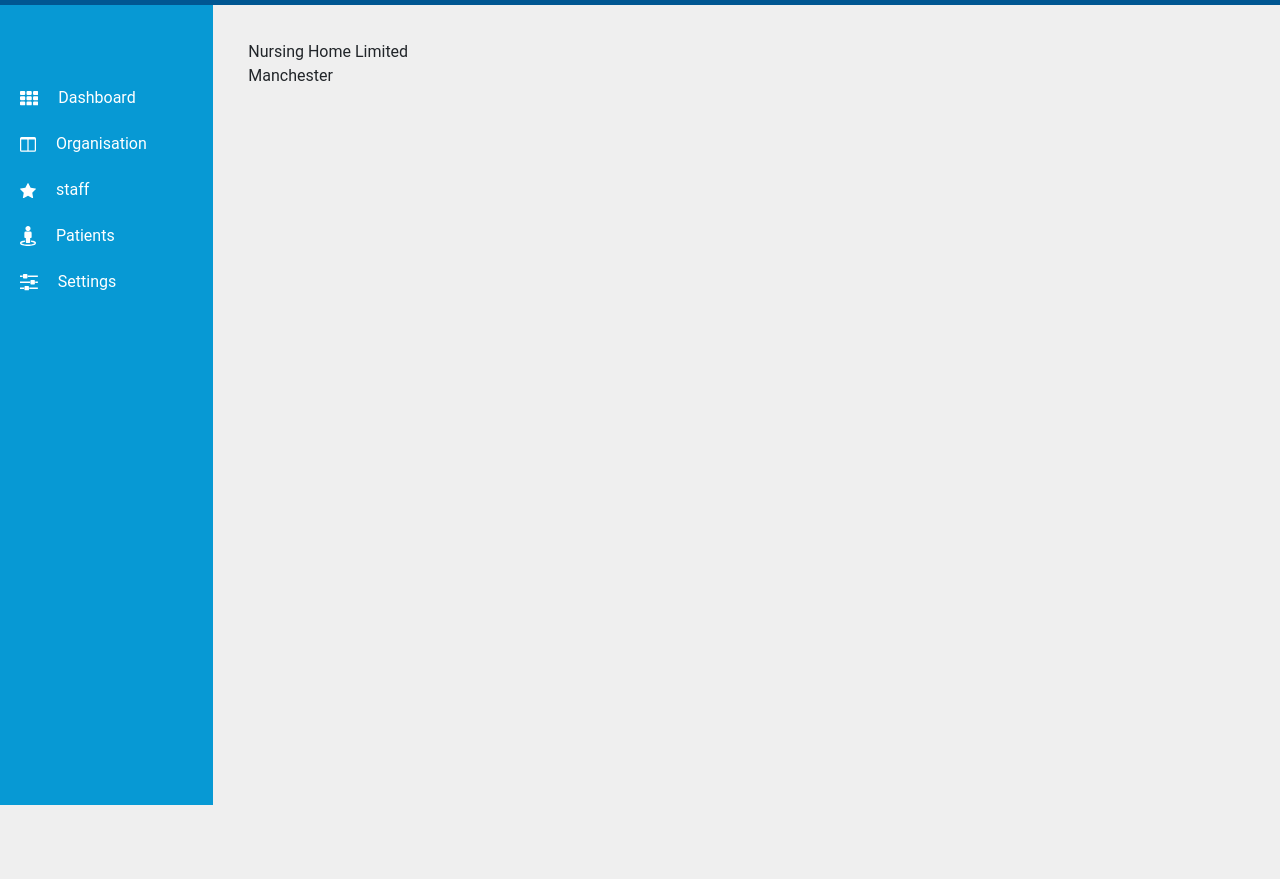
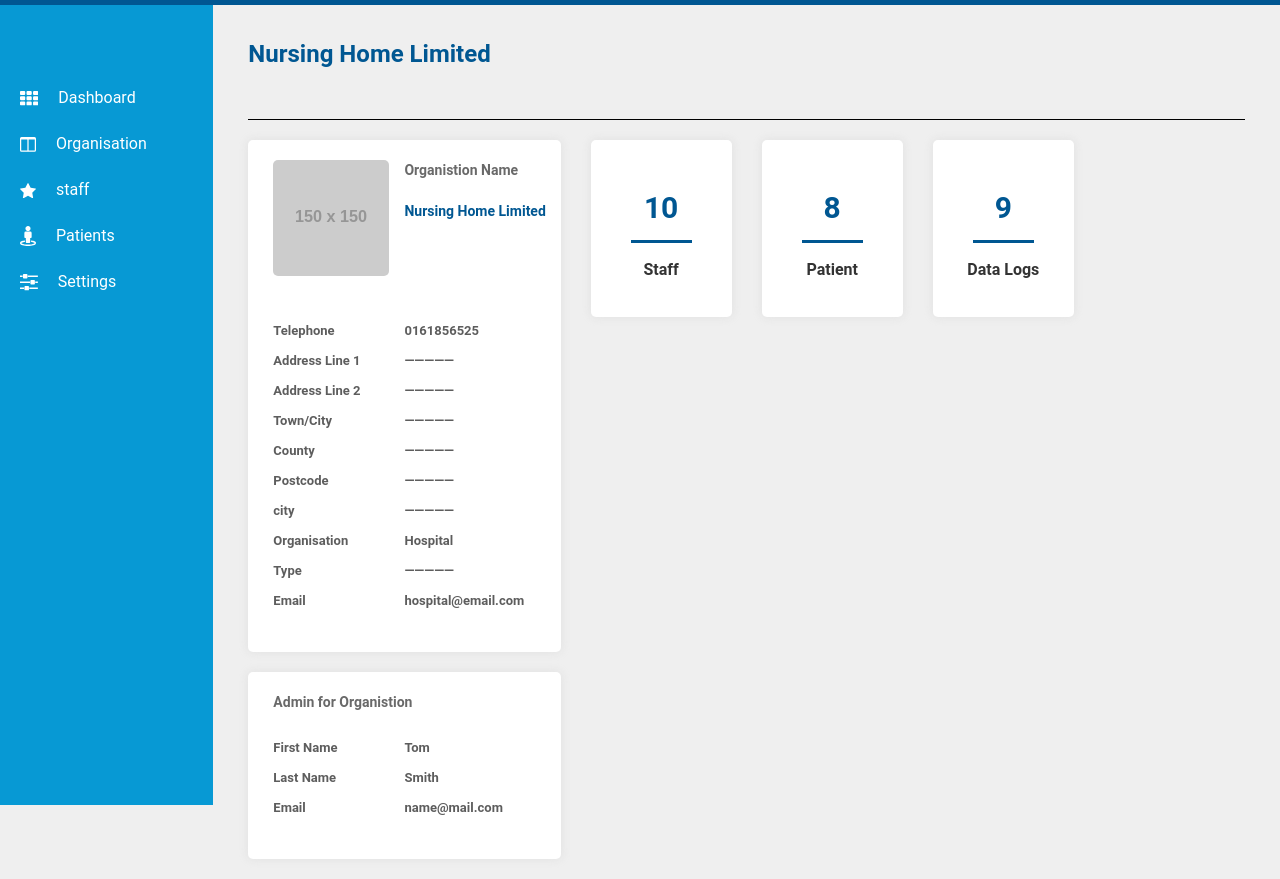
Before and after one commit to hafeznia/Viscgo, a React app in the folder client/: page /Organisation/1 in a window 1280 px wide. Shown: the part 53-932 px from the top of the page. Before the commit the page ends 858 px from the top, so only its background shows below. Built offline with nearby package versions, Linux system fonts and the light colour scheme; placeholder pictures from the web are drawn by us.

Commit message:
Organisation Detail and fix some errors

```diff
--- a/client/src/api/db.json
+++ b/client/src/api/db.json
@@ -20,6 +20,24 @@
             "id": "5"
         }
     ],
+
+    "OrganisationsCard": [{
+            "title": "Staff",
+            "number": "10",
+            "id": "2"
+        },
+        {
+            "title": "Patient",
+            "number": "8",
+            "id": "3"
+        },
+        {
+            "title": "Data Logs",
+            "number": "9",
+            "id": "5"
+        }
+    ],
+
     "Organisations": [{
             "id": "1",
             "Date": "12/08/98",
@@ -27,8 +45,25 @@
             "Telephone": "0161856525",
             "Location": "Manchester",
             "Status": "Pending",
-            "onSale": true,
-            "View": "View"
+            "image": "https://dummyimage.com/150x150/red",
+            "View": "View",
+            "Detail": [{
+                "Telephone" :"0161856525",
+                "Address Line 1" : "",
+                "Address Line 2" : "",
+                "Town/City" : "",
+                "County" : "",
+                "Postcode" : "",
+                "city" : "",
+                "Organisation" : "Hospital",
+                "Type" : "",
+                "Email" : "hospital@email.com"
+            }],
+            "Admin": [{
+                "First Name": "Tom",
+                "Last Name": "Smith",
+                "Email": "name@mail.com"
+            }]
         },
         {
             "id": "2",
@@ -37,7 +72,25 @@
             "Telephone": "0161856525",
             "Location": "Auckland",
             "Status": "Pending",
-            "View": "View"
+            "image": "https://dummyimage.com/150x150/red",
+            "View": "View",
+            "Detail": [{
+                "Telephone" :"0161856525",
+                "Address Line 1" : "",
+                "Address Line 2" : "",
+                "Town/City" : "",
+                "County" : "",
+                "Postcode" : "",
+                "city" : "",
+                "Organisation" : "Hospital",
+                "Type" : "",
+                "Email" : "hospital@email.com"
+            }],
+            "Admin": [{
+                "First Name": "Tom",
+                "Last Name": "Smith",
+                "Email": "name@mail.com"
+            }]
         },
         {
             "id": "3",
@@ -46,7 +99,25 @@
             "Telephone": "0161856525",
             "Location": "Berlin",
             "Status": "Pending",
-            "View": "View"
+            "image": "https://dummyimage.com/150x150/black",
+            "View": "View",
+            "Detail": [{
+                "Telephone" :"0161856525",
+                "Address Line 1" : "",
+                "Address Line 2" : "",
+                "Town/City" : "",
+                "County" : "",
+                "Postcode" : "",
+                "city" : "",
+                "Organisation" : "Hospital",
+                "Type" : "",
+                "Email" : "hospital@email.com"
+            }],
+            "Admin": [{
+                "First Name": "Tom",
+                "Last Name": "Smith",
+                "Email": "name@mail.com"
+            }]
         },
         {
             "id": "4",
@@ -55,8 +126,25 @@
             "Telephone": "0161856525",
             "Location": "Manchester",
             "Status": "Pending",
-            "onSale": true,
-            "View": "View"
+            "image": "https://dummyimage.com/150x150/black",
+            "View": "View",
+            "Detail": [{
+                "Telephone" :"0161856525",
+                "Address Line 1" : "",
+                "Address Line 2" : "",
+                "Town/City" : "",
+                "County" : "",
+                "Postcode" : "",
+                "city" : "",
+                "Organisation" : "Hospital",
+                "Type" : "",
+                "Email" : "hospital@email.com"
+            }],
+            "Admin": [{
+                "First Name": "Tom",
+                "Last Name": "Smith",
+                "Email": "name@mail.com"
+            }]
         },
         {
             "id": "5",
@@ -65,7 +153,25 @@
             "Telephone": "0161856525",
             "Location": "Auckland",
             "Status": "Pending",
-            "View": "View"
+            "image": "https://dummyimage.com/150x150/red",
+            "View": "View",
+            "Detail": [{
+                "Telephone" :"0161856525",
+                "Address Line 1" : "",
+                "Address Line 2" : "",
+                "Town/City" : "",
+                "County" : "",
+                "Postcode" : "",
+                "city" : "",
+                "Organisation" : "Hospital",
+                "Type" : "",
+                "Email" : "hospital@email.com"
+            }],
+            "Admin": [{
+                "First Name": "Tom",
+                "Last Name": "Smith",
+                "Email": "name@mail.com"
+            }]
         },
         {
             "id": "6",
@@ -74,63 +180,25 @@
             "Telephone": "0161856525",
             "Location": "Berlin",
             "Status": "Pending",
-            "View": "View"
-        },
-        {
-            "id": "7",
-            "Date": "12/08/98",
-            "Name": "Nursing Home Limited",
-            "Telephone": "0161856525",
-            "Location": "Manchester",
-            "Status": "Pending",
-            "onSale": true,
-            "View": "View"
-        },
-        {
-            "id": "8",
-            "Date": "12/08/98",
-            "Name": "Nursing Home Limited",
-            "Telephone": "0161856525",
-            "Location": "Auckland",
-            "Status": "Pending",
-            "View": "View"
-        },
-        {
-            "id": "9",
-            "Date": "12/08/98",
-            "Name": "Nursing Home Limited",
-            "Telephone": "0161856525",
-            "Location": "Berlin",
-            "Status": "Pending",
-            "View": "View"
-        },
-        {
-            "id": "10",
-            "Date": "12/08/98",
-            "Name": "Nursing Home Limited",
-            "Telephone": "0161856525",
-            "Location": "Manchester",
-            "Status": "Pending",
-            "onSale": true,
-            "View": "View"
-        },
-        {
-            "id": "11",
-            "Date": "12/08/98",
-            "Name": "Nursing Home Limited",
-            "Telephone": "0161856525",
-            "Location": "Auckland",
-            "Status": "Pending",
-            "View": "View"
-        },
-        {
-            "id": "12",
-            "Date": "12/08/98",
-            "Name": "Nursing Home Limited",
-            "Telephone": "0161856525",
-            "Location": "Berlin",
-            "Status": "Pending",
-            "View": "View"
+            "View": "View",
+            "image": "https://dummyimage.com/150x150/red",
+            "Detail": [{
+                "Telephone" :"0161856525",
+                "Address Line 1" : "",
+                "Address Line 2" : "",
+                "Town/City" : "",
+                "County" : "",
+                "Postcode" : "",
+                "city" : "",
+                "Organisation" : "Hospital",
+                "Type" : "",
+                "Email" : "hospital@email.com"
+            }],
+            "Admin": [{
+                "First Name": "Tom",
+                "Last Name": "Smith",
+                "Email": "name@mail.com"
+            }]
         }
     ]
 }
--- a/client/src/component/App.js
+++ b/client/src/component/App.js
@@ -24,7 +24,7 @@ const App = () => {
                                 <Route path="/Dashboard" exact component={Dashboard}></Route>
                                 <Route path="/Organisations" exact component={Organisations}></Route>
                                 <Route path="/Staff" exact component={Staff}></Route>
-                                <Route path="/Patients" exact component={Patients}></Route>
+                                <Route path="/Patient" exact component={Patients}></Route>
                                 <Route path="/Settings" exact component={Settings}></Route>
                                 <Route path="/Organisation/:id" exact component={OrganisationShow}></Route>
                             </Switch>
--- a/client/src/component/Content/Breadcrump.js
+++ b/client/src/component/Content/Breadcrump.js
@@ -6,6 +6,7 @@ import { HomeIcon } from '../Icons/Icon';
 const routes = {
   '/': `Dashboard`,
   '/Organisations': 'Organisations',
+  '/Organisation/': 'Organisations',
   '/Settings': 'Settings',
   '/Staff': 'Staff'
 //   '/settings/a/b': 'B',
--- a/client/src/component/Content/Dashboard/Card.js
+++ b/client/src/component/Content/Dashboard/Card.js
@@ -1,12 +1,15 @@
 import React from 'react';
+import { Link } from 'react-router-dom';
 import "../../../sass/components/dashboard.scss";
 const Card = (props) => {
     return (
         <div className="col-2">
-            <div className="Dashboard_card text-center">
-                <div className="Dashboard_card-number">{props.number}</div>
-                <div className="Dashboard_card-title">{props.title}</div>
-            </div>
+            <Link to={`/${props.title}`} className="Dashboard_card-link">
+                <div className="Dashboard_card text-center">
+                    <div className="Dashboard_card-number">{props.number}</div>
+                    <div className="Dashboard_card-title">{props.title}</div>
+                </div>
+            </Link>
        </div>
     )
 }
--- /dev/null
+++ b/client/src/component/Content/Organisations/OrganisationDetail.js
@@ -0,0 +1,41 @@
+import React from 'react';
+import RenderOrgInfo from './RenderOrgInfo';
+
+const OrganisationDetail = (props) => {
+
+    const data = props.orgData;
+
+    return (
+        <div className="col-4">
+            <div className="Dashboard_card Dashboard_card-org">
+                <div className="row">
+                    <div className="col-6">
+                        <img className="Dashboard_card-org--img" src={data.image} alt={data.Name} />
+                    </div>
+                    <div className="col-6" style={{ padding: 0 }}>
+                       <div className="Dashboard_card-org--name">
+                            <span className="Dashboard_card-org--name-h">Organistion Name</span>
+                            <span className="Dashboard_card-org--name-n">{data.Name}</span>
+                       </div>
+                    </div>
+                </div>
+                <div className="row">
+                    <div className="col-12">
+                        <ul className="Dashboard_card-org--info">
+                            <RenderOrgInfo entries={data.Detail[0]} />
+                        </ul>
+                    </div>
+                </div>
+            </div>
+            <div className="Dashboard_card Dashboard_card-org">
+                <div className="Dashboard_card-org--name">
+                    <span className="Dashboard_card-org--name-h">Admin for Organistion</span>
+                </div>
+                <ul className="Dashboard_card-org--info" style={{ marginTop: 0 }}>
+                    <RenderOrgInfo entries={data.Admin[0]} />
+                </ul>
+            </div>
+        </div>
+    )
+}
+export default OrganisationDetail;
--- a/client/src/component/Content/Organisations/OrganisationShow.js
+++ b/client/src/component/Content/Organisations/OrganisationShow.js
@@ -1,15 +1,27 @@
 import React from 'react';
+import Title from '../Title';
+import Card from '../Dashboard/Card';
+import OrganisationDetail from './OrganisationDetail';
 import data from '../../../api/db.json';
 
 const OrganisationShow = (props) => {
+
         const { id } = props.match.params;
         const orgData =  data.Organisations.find(x => x.id === id);
+
+        const renderCard = data.OrganisationsCard.map(cur => {
+            return <Card number={cur.number} title={cur.title} />
+        });
         return (
-            <div>
-                {orgData.Name}
-                <br />
-                {orgData.Location}
-            </div>
+            <>
+                <Title title={orgData.Name} />
+                <div className="border-top-P">
+                    <div className="row">
+                        <OrganisationDetail orgData={orgData} />
+                        {renderCard}
+                    </div>
+                </div>
+            </>
         )
 }
 export default OrganisationShow;
--- /dev/null
+++ b/client/src/component/Content/Organisations/RenderOrgInfo.js
@@ -0,0 +1,25 @@
+import React from 'react';
+
+const RenderOrgInfo = (props) => {
+
+    const renderInfo = Object.entries(props.entries).map(([key, value]) => {
+        return (
+            <li>
+                <span className="title">{key}</span>
+                <span>
+                    { value === "" &&
+                            `—————`
+                    } {value}
+                </span>
+            </li>
+        )
+    })
+
+    return (
+        <div>
+            {renderInfo}
+        </div>
+    )
+}
+
+export default RenderOrgInfo;
--- a/client/src/component/Menu/Menu.js
+++ b/client/src/component/Menu/Menu.js
@@ -1,5 +1,5 @@
 import React from 'react';
-import { Link } from 'react-router-dom';
+import { NavLink } from 'react-router-dom';
 import { Col } from 'reactstrap';
 import '../../sass/components/aside.scss';
 import {DashboardIcon,
@@ -10,39 +10,41 @@ import {DashboardIcon,
 
 class Menu extends React.Component {
     render() {
+        // var isActive = this.context.router.route.location.pathname === this.props.to;
+        // var className = isActive ? 'active' : '';
         return (
             <Col xs="2" className="sidebar">
                 <div className="sidebar_content">
                     <ul className="nav">
                         <li className="nav-item">
-                            <Link to="/Dashboard">
+                            <NavLink to="/Dashboard" exact={true}>
                                 <DashboardIcon color="#FFF" />
                                 Dashboard
-                            </Link>
+                            </NavLink>
                         </li>
                         <li className="nav-item">
-                            <Link to="/Organisations">
+                            <NavLink to="/Organisations" activeClassName="active">
                                 <OrganisationIcon color="#FFF" />
                                 Organisation
-                            </Link>
+                            </NavLink>
                         </li>
                         <li className="nav-item">
-                            <Link to="/Staff">
+                            <NavLink to="/Staff" activeClassName="active">
                                 <StaffIcon color="#FFF" />
                                 staff
-                            </Link>
+                            </NavLink>
                         </li>
                         <li className="nav-item">
-                            <Link to="/Patients">
+                            <NavLink to="/Patient" activeClassName="active">
                                 <PatientIcon color="#FFF" />
                                 Patients
-                            </Link>
+                            </NavLink>
                         </li>
                         <li className="nav-item">
-                            <Link to="/Settings">
+                            <NavLink to="/Settings" activeClassName="active">
                                 <SettingIcon color="#FFF" />
                                 Settings
-                            </Link>
+                            </NavLink>
                         </li>
                     </ul>
                 </div>
--- a/client/src/sass/abstracts/variable.scss
+++ b/client/src/sass/abstracts/variable.scss
@@ -5,3 +5,4 @@ $secondaryColor: #0799D4;
 $textColor: #333333;
 $blackColor: #000;
 $bgThead: #EAEAEA;
+$textColorCard: #696969;
--- a/client/src/sass/base/utilities.scss
+++ b/client/src/sass/base/utilities.scss
@@ -3,6 +3,11 @@
 body {
     background-color: $bgColor !important;
     height: 100vh;
+}
+.border-top-P {
+    border-top: 1px solid #000;
+    padding-top: 20px;
+    margin-top: 50px;
 }
 .main {
     display: flex;
--- a/client/src/sass/components/dashboard.scss
+++ b/client/src/sass/components/dashboard.scss
@@ -7,6 +7,50 @@
         background: #FFF;
         border-radius: 5px;
         box-shadow: 0 0 10px 0 rgba(204, 204, 204, 0.42);
+        transition: all .2s;
+        &:hover {
+            box-shadow: 0 0 10px 0 rgba(204, 204, 204, 1);
+        }
+        &-org {
+            padding: 20px 25px;
+            margin-bottom: 20px;
+            &--img {
+                border-radius: 5px;
+                width: 100%;
+            }
+            &--name {
+                span {
+                    font-size: 14px;
+                    display: block;
+                }
+                &-h {
+                    color: $textColorCard;
+                    margin-bottom: 20px;
+                }
+                &-n {
+                    color: $primaryColor;
+                }
+            }
+            &--info {
+                padding: 0;
+                margin-top: 40px;
+                li {
+                    list-style-type: none;
+                    color:#5D5D5D;
+                    font-size: 13px;
+                    line-height: 30px;
+                    span {
+                        width: 50%;
+                        display: inline-block;
+                    }
+                }
+            }
+        }
+        &-link {
+            &:hover {
+                text-decoration: none;
+            }
+        }
         &-number {
             color: $primaryColor;
             font-size: 30px;
--- a/client/src/sass/components/header.scss
+++ b/client/src/sass/components/header.scss
@@ -1,4 +1,4 @@
-@import '../main.scss';
+@import '../abstracts/variable.scss';
 
 .header {
     background: $primaryColor;
--- a/client/src/sass/components/table.scss
+++ b/client/src/sass/components/table.scss
@@ -1,4 +1,4 @@
-@import '../main.scss';
+@import '../abstracts/variable.scss';
 
 .table {
     &_box {
```
Also changed, not shown: client/src/sass/components/aside.scss (+14 -2 lines).
